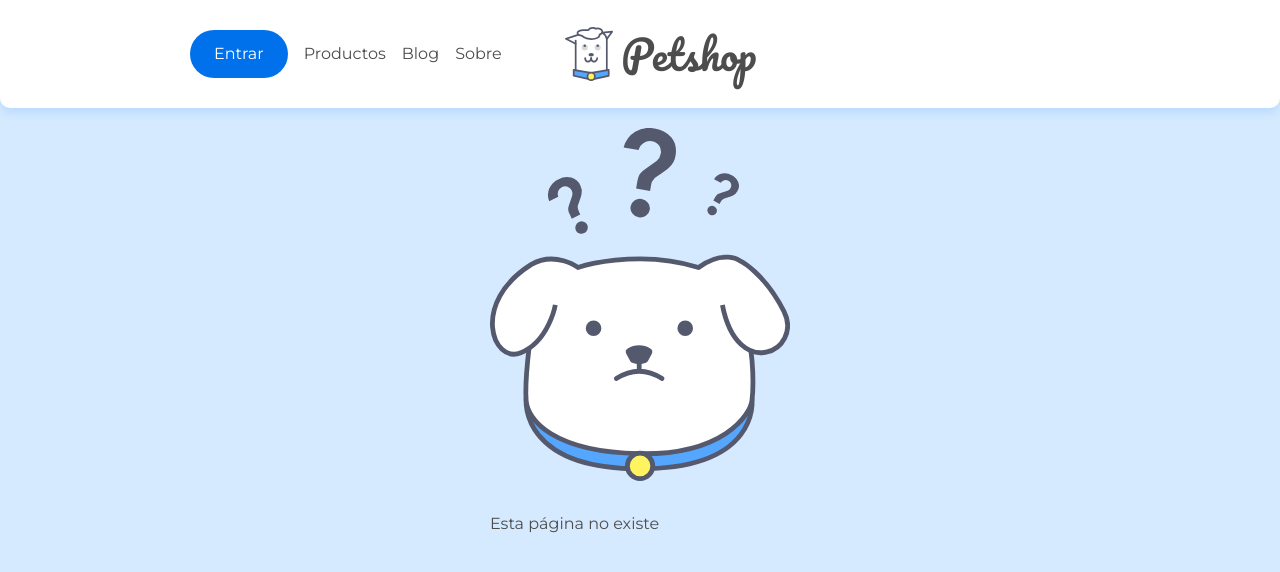
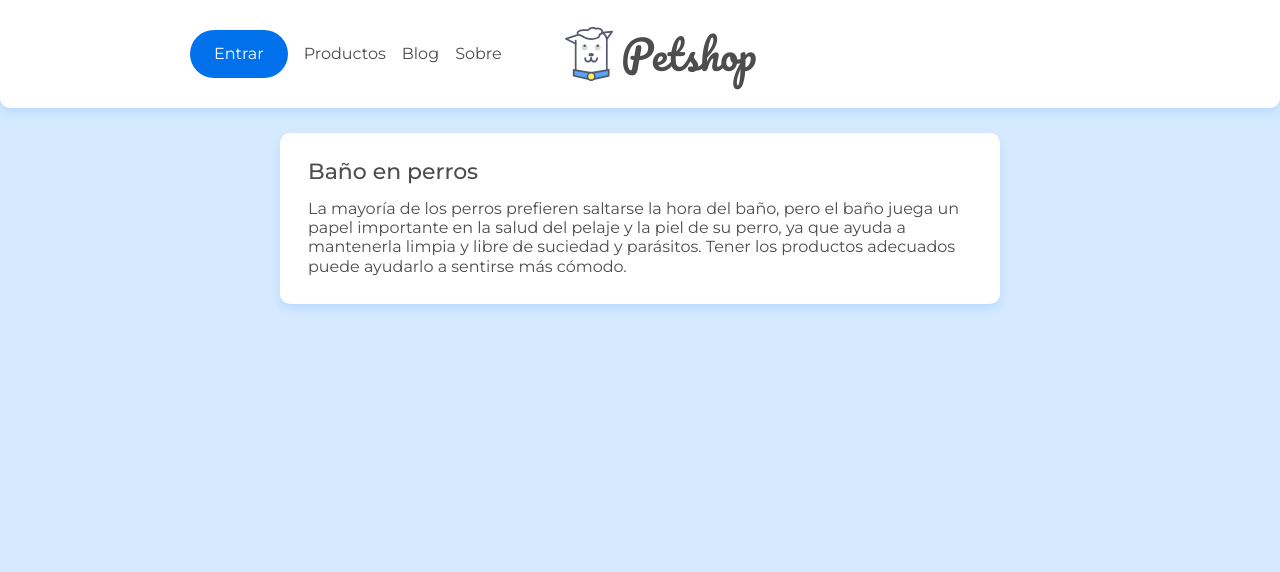
Before and after one commit to Mariq12/project-react-router, a React (Create React App) app: page /posts/1 in a window 1280 px wide. Shown: the top 572 px of the page. Built offline with nearby package versions, Linux system fonts and the light colour scheme; data requests are answered from the project's data file.

Commit message:
creación de post

```diff
--- a/src/App.js
+++ b/src/App.js
@@ -2,6 +2,7 @@
 import './styles/components-style/card.css';
 import About from './pages/About';
 import Home from './pages/Home';
+import Post from './pages/Post';
 
 import { BrowserRouter as Router, Routes, Route } from 'react-router-dom';
 import Page404 from './pages/Page404';
@@ -14,6 +15,7 @@
       <Routes>
         <Route path="/" element={<Home />} />
         <Route path="/about" element={<About />} />
+        <Route path="/posts/:id" element={<Post />} />
         <Route path="*" element={<Page404 />} />
       </Routes>
     </Router>
--- /dev/null
+++ b/src/pages/Post.jsx
@@ -0,0 +1,27 @@
+import { useState, useEffect } from "react";
+import "../styles/components-style/card.css";
+import { useParams } from "react-router-dom";
+import { search } from "../api/api";
+
+const Post = ({ url }) => {
+    const [post, setPost] = useState([]);
+
+    //console.log(useParams());
+    const { id } = useParams();
+    //console.log(id);
+
+    useEffect(() => {
+        search(`/posts/${id}`, setPost);
+    }, [id]);
+
+    return (
+        <main className="container flex flex--center">
+            <article className="card post">
+                <h2 className="post-card__title">{post.title}</h2>
+                <p className="text__card">{post.body}</p>
+            </article>
+        </main>
+    );
+};
+
+export default Post;
```
